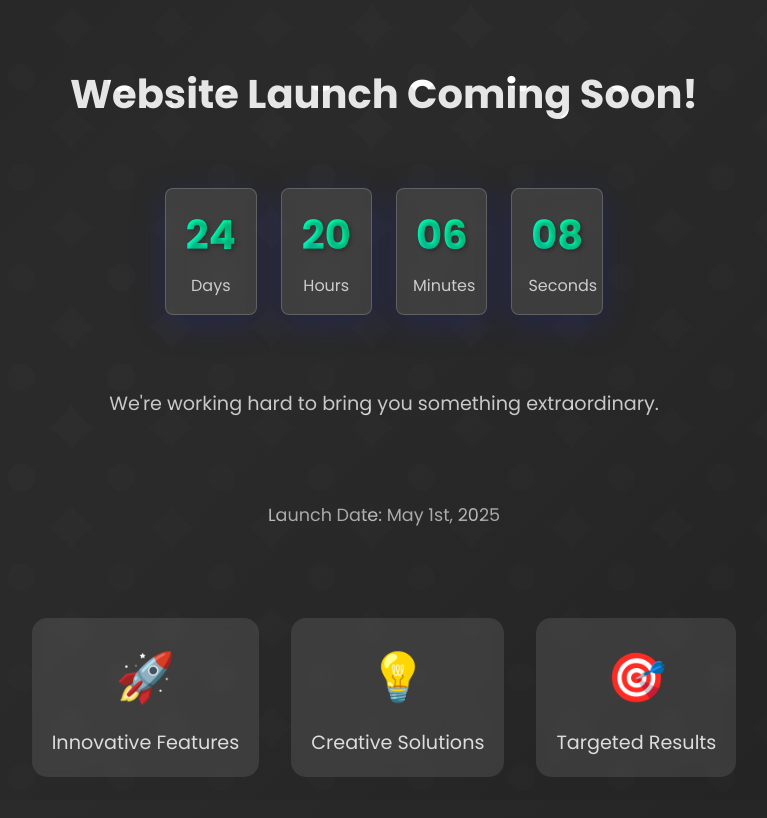
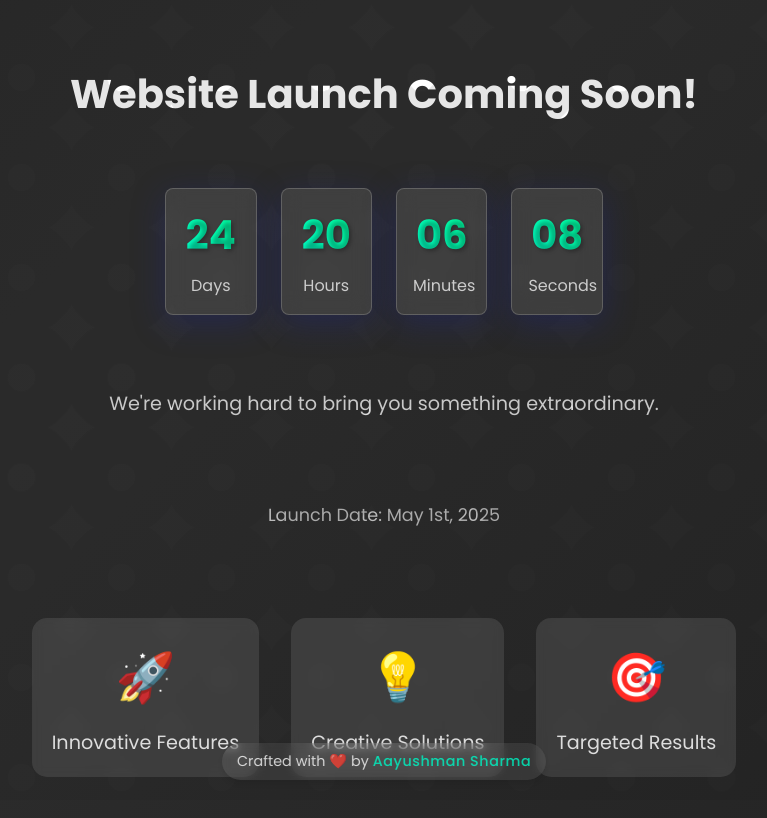
Before and after one commit to aayushmansharma007/finaltr, a React (Create React App) app: page / in a window 1280 px wide. Shown: the top 818 px of the page, without its empty margins (256-1023 px from the left). Built offline with nearby package versions, Linux system fonts and the light colour scheme.

Commit message:
initial commit

```diff
--- a/src/App.css
+++ b/src/App.css
@@ -288,3 +288,52 @@ h1 {
   0% { background-position: 0 0; }
   100% { background-position: 100px 100px; }
 }
+
+/* Add credit section */
+.credit {
+  position: fixed;
+  bottom: 20px;
+  left: 50%;
+  transform: translateX(-50%);
+  font-size: 0.9rem;
+  opacity: 0.8;
+  transition: all 0.3s ease;
+  background: rgba(255, 255, 255, 0.1);
+  padding: 8px 15px;
+  border-radius: 20px;
+  backdrop-filter: blur(5px);
+  box-shadow: 0 4px 6px rgba(0, 0, 0, 0.1);
+}
+
+.credit:hover {
+  opacity: 1;
+  transform: translateX(-50%) translateY(-2px);
+  background: rgba(255, 255, 255, 0.15);
+}
+
+.creator-name {
+  color: #00ffcc;
+  font-weight: 500;
+  letter-spacing: 0.5px;
+  position: relative;
+  cursor: pointer;
+  transition: all 0.3s ease;
+}
+
+.creator-name:hover {
+  color: #fff;
+  text-shadow: 0 0 10px #00ffcc;
+}
+
+.credit p {
+  margin: 0;
+}
+
+/* Add responsive adjustments */
+@media screen and (max-width: 480px) {
+  .credit {
+    font-size: 0.8rem;
+    padding: 6px 12px;
+    bottom: 10px;
+  }
+}
--- a/src/App.js
+++ b/src/App.js
@@ -94,6 +94,10 @@ function App() {
             <p>Targeted Results</p>
           </div>
         </div>
+
+        <div className="credit animate__animated animate__fadeIn animate__delay-3s">
+          <p>Crafted with ❤️ by <span className="creator-name">Aayushman Sharma</span></p>
+        </div>
       </div>
     </div>
   );
```
